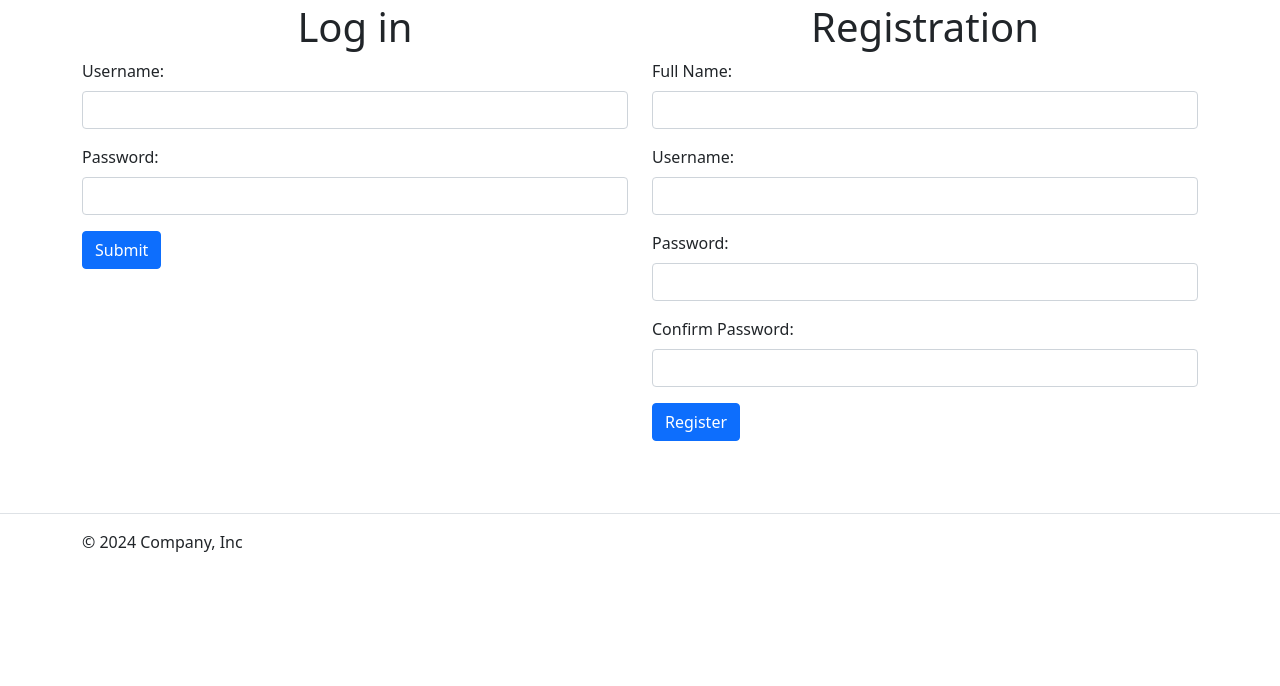
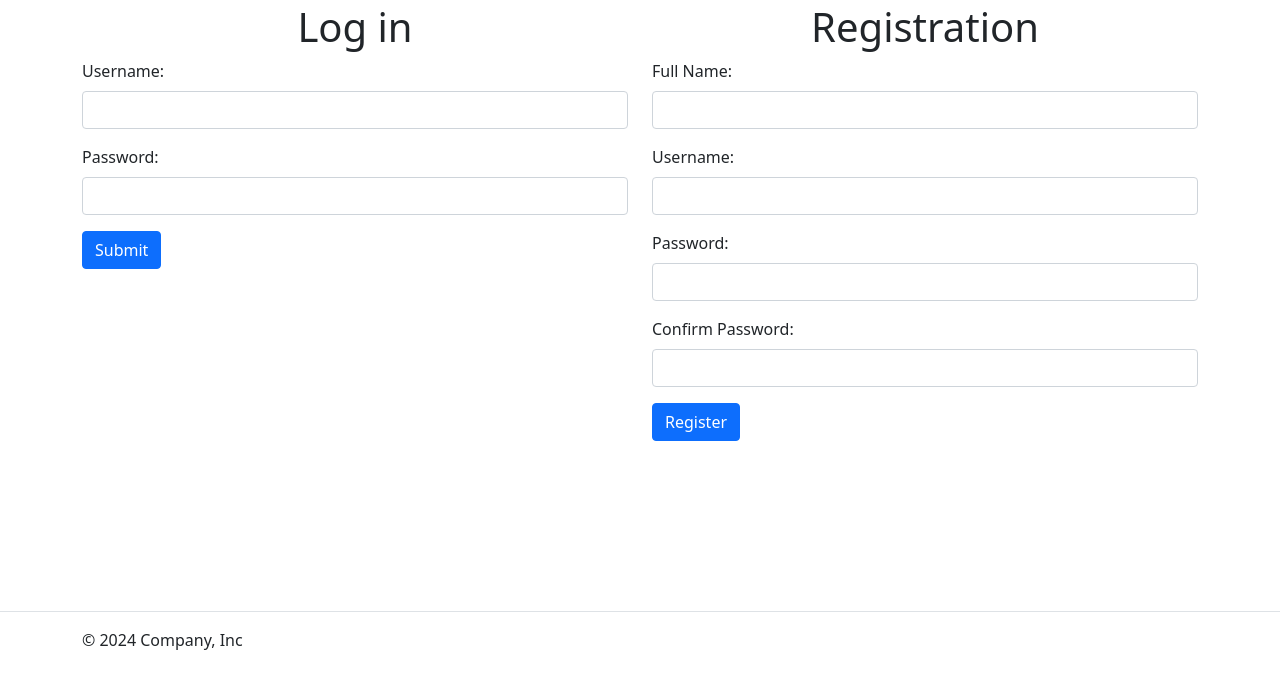
Before and after one commit to Dimitrijevs/login-register-native-php, a PHP site: page / in a window 1280 px wide. Shown: the part 114-800 px from the top of the page. Run offline with PHP 8.4, Linux system fonts and the light colour scheme.

Commit message:
style changes

```diff
--- /dev/null
+++ b/css/style.css
@@ -0,0 +1,3 @@
+.h-70 {
+    height: 70vh;
+}
--- a/index.php
+++ b/index.php
@@ -2,10 +2,9 @@
 <html lang="en">
 
 <head>
-    <meta charset="UTF-8">
-    <meta name="viewport" content="width=device-width, initial-scale=1.0">
-
-    <link rel="stylesheet" href="css/bootstrap.min.css">
+    <?php
+    include './views/components/head.php';
+    ?>
     <title>Home page</title>
 </head>
 
@@ -24,7 +23,7 @@
     include 'views/components/header.php'
     ?>
 
-    <div class="container my-5">
+    <div class="container my-5 h-70">
         <div class="row">
             <div class="col-lg-6 mb-4">
                 <form action="php/auth.php" method="post">
--- /dev/null
+++ b/views/components/head.php
@@ -0,0 +1,5 @@
+<meta charset="UTF-8">
+<meta name="viewport" content="width=device-width, initial-scale=1.0">
+
+<link rel="stylesheet" href="/css/bootstrap.min.css">
+<link rel="stylesheet" href="/css/style.css">
```
Also changed, not shown: views/profile.php (+4 -5 lines).
